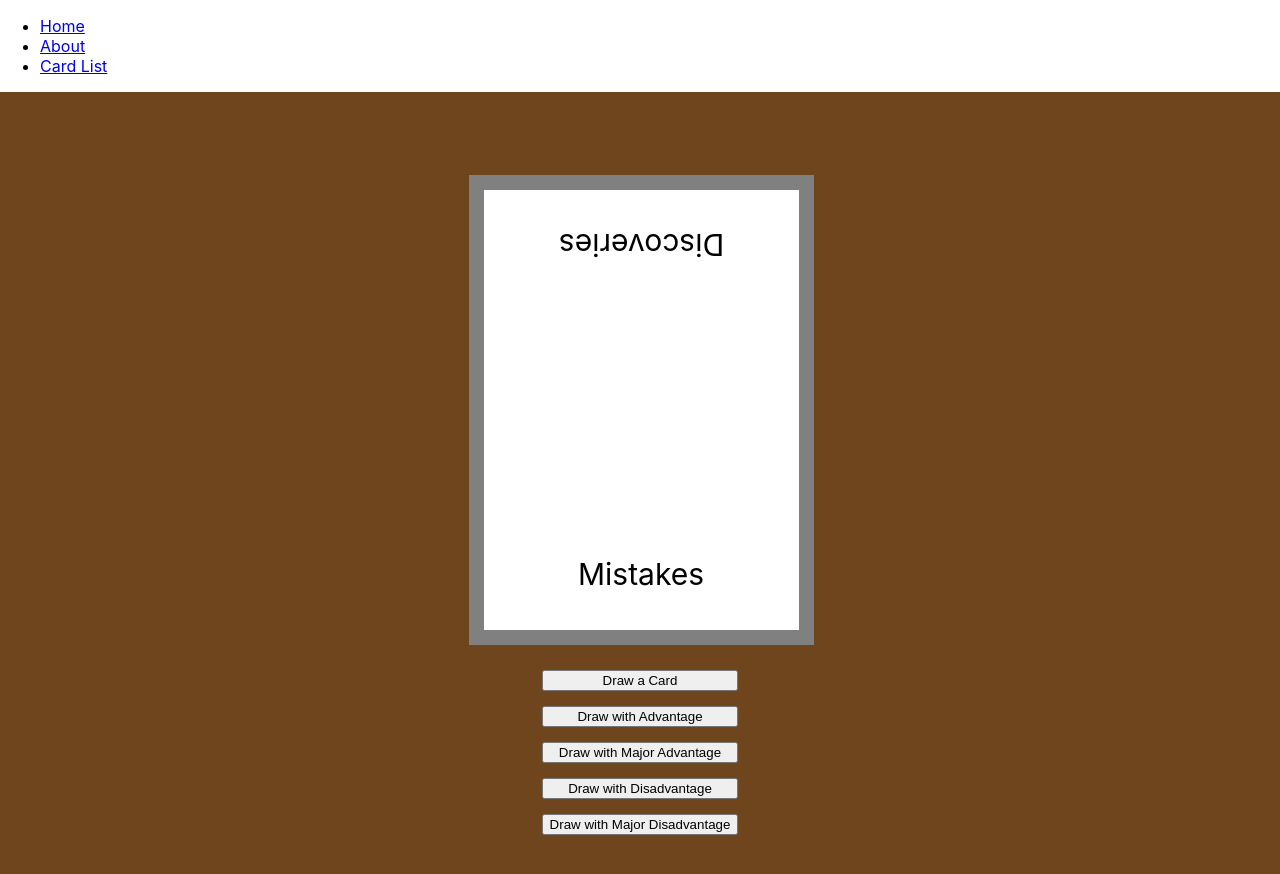
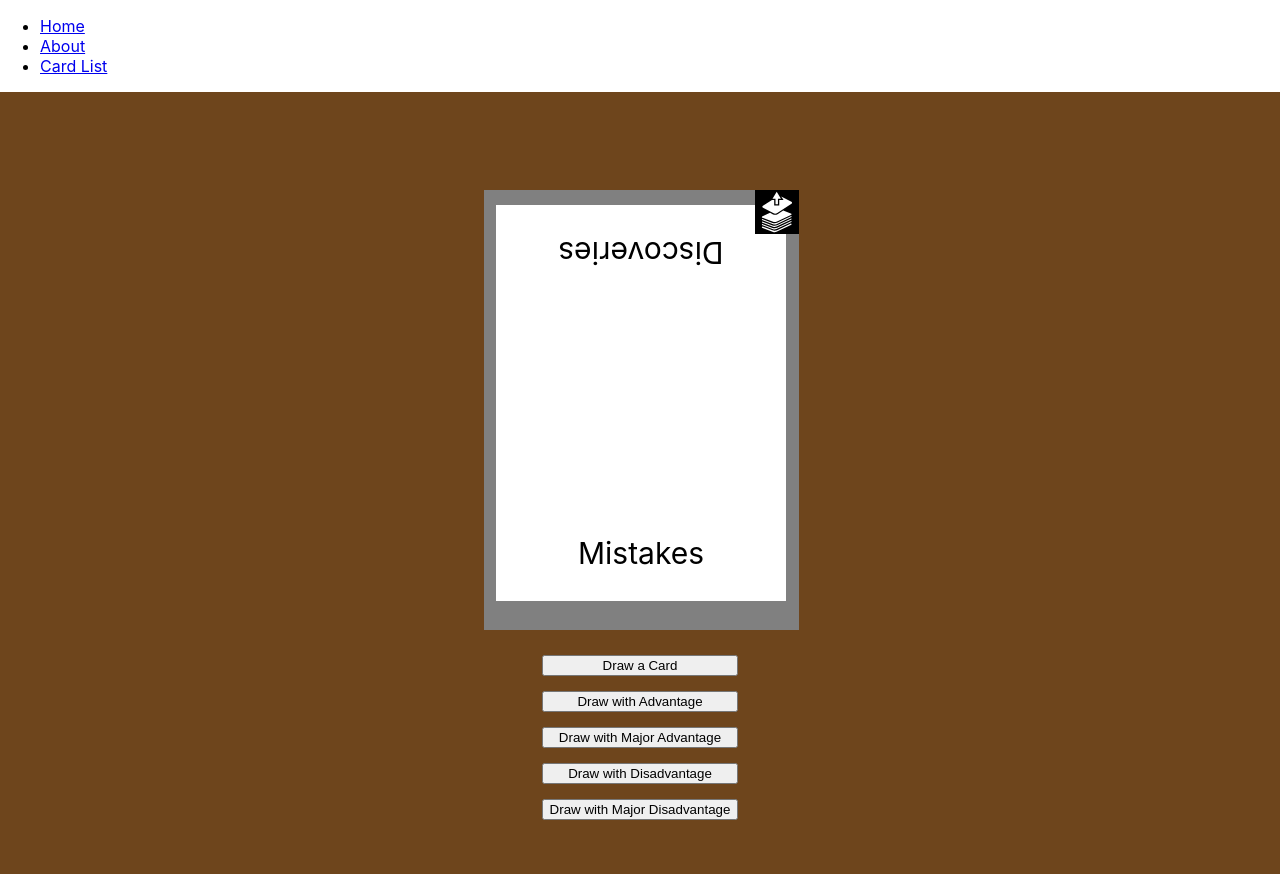
Before and after one commit to pdaulby/riis-helper, a React (Create React App) app: page / in a window 1280 px wide. Both pictures are taken after a click on the button "Draw a Card". Shown: the top 874 px of the page. Built offline with nearby package versions, Linux system fonts and the light colour scheme.

Commit message:
add unfinished card redraw logo and break padding

```diff
--- a/src/App.css
+++ b/src/App.css
@@ -1,4 +1,5 @@
-.card-border-large {
+.card-large {
+  position: relative;
   background-color: grey;
   height: 440px;
   width: 315px;
@@ -6,22 +7,23 @@
   margin-top: 25px;
   margin-bottom: 25px;
   margin-left: 2px;
-  padding-top: 15px;
-  padding-left: 15px;
-  padding-bottom: 15px;
-  padding-right: 15px;
 }
 
-.card-border-small {
+.card-small {
+  position: relative;
   background-color: grey;
   height: 176px;
   width: 126px;
   font-size: 12px;
   margin: 15px;
-  padding-top: 9px;
-  padding-left: 9px;
-  padding-bottom: 9px;
-  padding-right: 9px;
+}
+
+.card-border {
+  margin-top: 5%;
+  margin-left: 4%;
+  margin-bottom: 5%;
+  margin-right: 4%;
+  height: 90%;
 }
 
 .buttons {
@@ -40,7 +42,6 @@
 }
 
 .top-cards {
-
   display: flex;
 }
 
@@ -93,3 +94,11 @@ transform: scale(-1, -1);
 .App-link {
   color: #61dafb;
 }
+
+.cornered {
+  z-index: 3;
+  position: absolute;
+  top: 0px;
+  right: 0px;
+  height: 10%;
+}
--- a/src/Card.js
+++ b/src/Card.js
@@ -1,9 +1,12 @@
 import React from 'react';
 import './App.css';
+import redraw from './card-draw.svg';
 
 function Card(props) {
     return (
-      <div className={props.small ? "card-border-small" : "card-border-large"}>
+      <div className={props.small ? "card-small" : "card-large"}>
+      <img src={redraw} className="cornered"/>
+      <div className={"card-border"}>
         <div className="card-inner">
           <div className="text-box backwards">{props.card.reversed.action}</div>
           <div className={props.card.reversed.social != null ? "social-box backwards" : "text-box"}>{props.card.reversed.social}</div>
@@ -11,6 +14,7 @@ function Card(props) {
           <div className={props.card.social != null ? "social-box" : "text-box"}>{props.card.social}</div>
           <div className="text-box">{props.card.action}</div>
         </div>
+      </div>
       </div>);
   }
 
```
Also changed, not shown: src/card-draw.svg (renamed from public/card-draw.svg).
